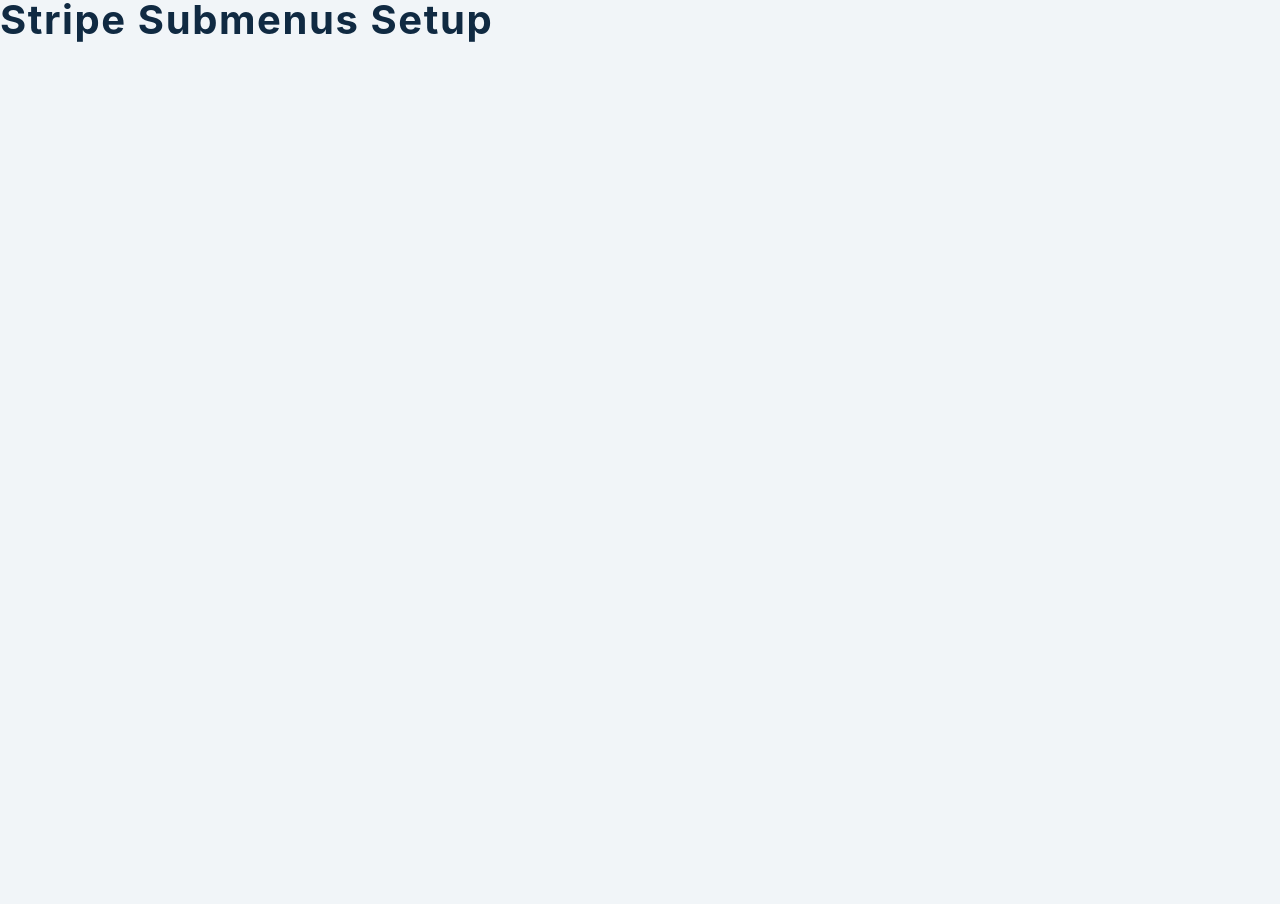
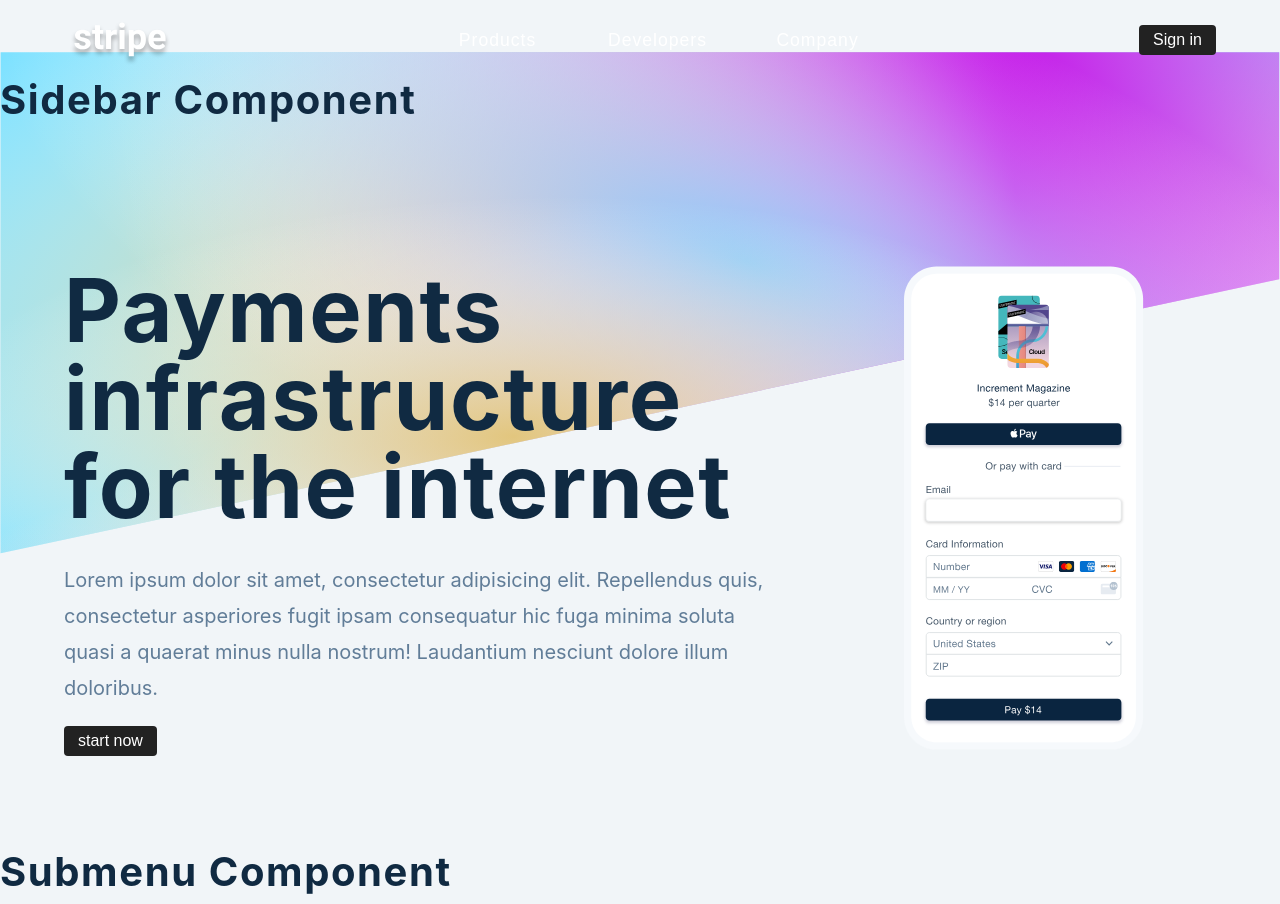
Before and after one commit to meyoh-23/context-api, a React (Create React App) app: page / in a window 1280 px wide. Before the commit the page ends 800 px from the top, so only its background shows below. Built offline with nearby package versions, Linux system fonts and the light colour scheme.

Commit message:
hero and contextSetup complete

```diff
--- a/src/App.js
+++ b/src/App.js
@@ -6,7 +6,10 @@
 function App() {
   return (
     <>
-      <h2>stripe submenus setup</h2>
+      <Navbar/>
+      <Sidebar/>
+      <Hero/>
+      <Submenu/>
     </>
   )
 }
--- a/src/Hero.js
+++ b/src/Hero.js
@@ -1,8 +1,26 @@
 import React from 'react'
-import phoneImg from './images/phone.svg'
+import phoneImg from './images/phone.svg';
+import { useGlobalContext } from './context';
 
 const Hero = () => {
-  return <h2>hero component</h2>
+  const {closeSubmenu} = useGlobalContext();
+
+  return <section className='hero'>
+    <div className="hero-center">
+      <article className='hero-info'>
+        <h1>Payments infrastructure for the internet</h1>
+        <p>
+          Lorem ipsum dolor sit amet, consectetur adipisicing elit. Repellendus quis, consectetur asperiores fugit ipsam consequatur hic fuga minima soluta quasi a quaerat minus nulla nostrum! Laudantium nesciunt dolore illum doloribus.
+        </p>
+        <button className="btn">
+          start now
+        </button>
+      </article>
+      <article className="hero-images">
+        <img src={phoneImg} alt="phone"  className='phone-img'/>
+      </article>
+    </div>
+  </section>
 }
 
-export default Hero
+export default Hero;
--- a/src/Navbar.js
+++ b/src/Navbar.js
@@ -1,9 +1,26 @@
 import React from 'react'
 import logo from './images/logo.svg'
 import { FaBars } from 'react-icons/fa'
+import { useGlobalContext } from './context'
 
 const Navbar = () => {
-  return <h2>navbar component</h2>
+  const {openSidebar, openSubmenu, closeSubmenu} = useGlobalContext()
+  return <nav className='nav'>
+    <div className="nav-center">
+      <div className="nav-header">
+          <img src={logo} alt="stripe" className='nav-logo' />
+          <button className='btn toggle-btn' onClick={openSidebar}>
+            <FaBars/>
+          </button>
+      </div>
+      <ul className='nav-links'>
+          <li><button className='link-btn'>products</button></li>
+          <li><button className='link-btn'>developers</button></li>
+          <li><button className='link-btn'>company</button></li>
+      </ul>
+      <button className='btn signin-btn'>Sign in</button>
+    </div>
+  </nav>
 }
 
 export default Navbar
--- a/src/context.js
+++ b/src/context.js
@@ -1,2 +1,42 @@
-import React, { useState, useContext } from 'react'
-import sublinks from './data'
+import React, { useState, useContext } from 'react';
+import sublinks from './data';
+
+const AppContext = React.createContext();
+
+export const AppProvider = ({children}) => {
+    const [isSidebarOpen, setIsSidebarOpen] = useState(true);
+    const [isSubmenuOPen, setIsSubmenuOPen] = useState(true);
+
+
+    const openSidebar = () => {
+        setIsSidebarOpen(true);
+    }
+
+    const closeSidebar =() => {
+        setIsSidebarOpen(false);
+    }
+
+    const openSubmenu =() => {
+        setIsSubmenuOPen(true);
+    }
+
+    const closeSubmenu = () => {
+        setIsSubmenuOPen(false);
+    }
+    return <AppContext.Provider
+    value={{
+        isSubmenuOPen,
+        isSidebarOpen,
+        openSubmenu,
+        openSidebar,
+        closeSubmenu,
+        closeSidebar
+        }}
+        >
+        {children}
+    </AppContext.Provider>
+}
+
+export const useGlobalContext = () => {
+    return useContext(AppContext)
+}
--- a/src/index.js
+++ b/src/index.js
@@ -2,9 +2,12 @@
 import ReactDOM from 'react-dom/client';
 import './index.css';
 import App from './App';
+import { AppProvider } from './context';
 const root = ReactDOM.createRoot(document.getElementById('root'));
 root.render(
   <React.StrictMode>
-    <App />
+    <AppProvider>
+      <App />
+    </AppProvider>
   </React.StrictMode>
 );
```
